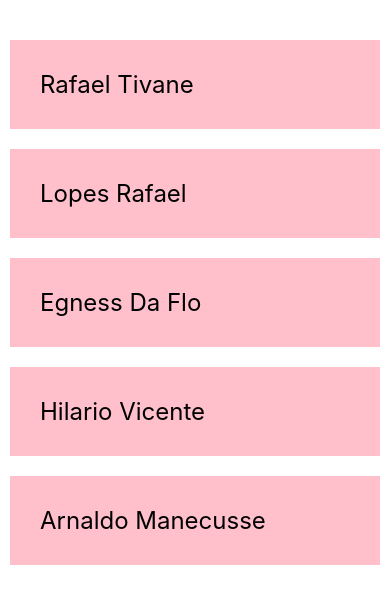
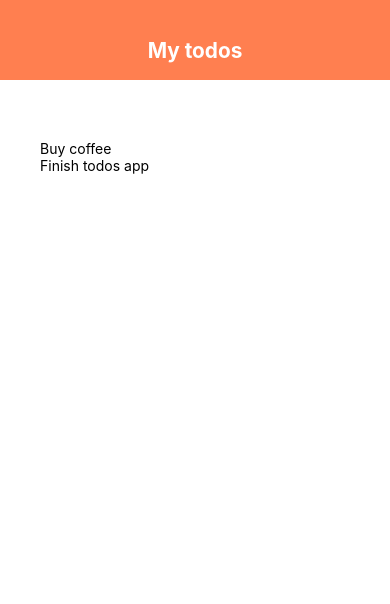
Before and after one commit to rafael-the-dev/react-native-basic, a React Native app: screen / in a window 390 px wide. Shown: the top 604 px of the page. Built offline with nearby package versions, Linux system fonts and the light colour scheme.

Commit message:
start new project - todos app and create header component

```diff
--- a/App.js
+++ b/App.js
@@ -1,48 +1,45 @@
 import { useCallback, useState } from "react";
-import { FlatList, StyleSheet, ScrollView, Text, TouchableOpacity, View } from "react-native";
+import { FlatList, StyleSheet, Text, View } from "react-native";
+
+import Header from "./components/header";
 
 const App = () => {
-    const [ people, setPeople ] = useState([
-        { key: "1", name: "Rafael Tivane" },
-        { key: "2", name: "Lopes Rafael" },
-        { key: "3", name: "Egness Da Flo" },
-        { key: "4", name: "Hilario Vicente" },
-        { key: "5", name: "Arnaldo Manecusse" }
+    const [ todos, setTodos ] = useState([
+        { key: "1", text: "Buy coffee" },
+        { key: "2", text: "Finish todos app " }
     ]);
 
-    const pressHandler = useCallback(prop => () => {
-        console.log(prop);
-    }, [])
-
     const getItem = useCallback(({ item }) => (
-        <TouchableOpacity onPress={pressHandler(item.name)}>
-            <Text style={styles.item}>{ item.name }</Text>
-        </TouchableOpacity>
-    ), [ pressHandler ])
+        <View>
+            <Text>{ item.text }</Text>
+        </View>
+    ), []);
 
     return (
         <View style={styles.container}>
-            <FlatList
-                data={people}
-                renderItem={getItem}
-            />
+            <Header />
+            <View style={styles.content}>
+                <View style={styles.list}>
+                    <FlatList
+                        data={todos}
+                        renderItem={getItem}
+                    />
+                </View>
+            </View>
         </View>
     );
 };
 
 const styles = StyleSheet.create({
     container: {
-        backgroundColor: "#FFF",
-        flex: 1,
-        paddingHorizontal: 10,
-        paddingVertical: 20
+        flex: 1
     },
-    item: {
-        backgroundColor: "pink",
-        fontSize: 24,
-        marginTop: 20,
-        padding: 30
+    content: {
+        padding: 40
+    },
+    list: {
+        marginTop: 20
     }
-})
+});
 
 export default App;
--- /dev/null
+++ b/components/header/index.jsx
@@ -0,0 +1,26 @@
+import { StyleSheet, Text, View } from "react-native"
+
+const Header = () => {
+
+    return (
+        <View style={styles.header}>
+            <Text style={styles.title}>My todos</Text>
+        </View>
+    );
+};
+
+const styles = StyleSheet.create({
+    header: {
+        backgroundColor: "coral",
+        height: 80,
+        paddingTop: 38
+    },
+    title: {
+        color: "#FFF",
+        fontSize: "1.3rem",
+        fontWeight: "bold",
+        textAlign: "center"
+    }
+})
+
+export default Header;
```
